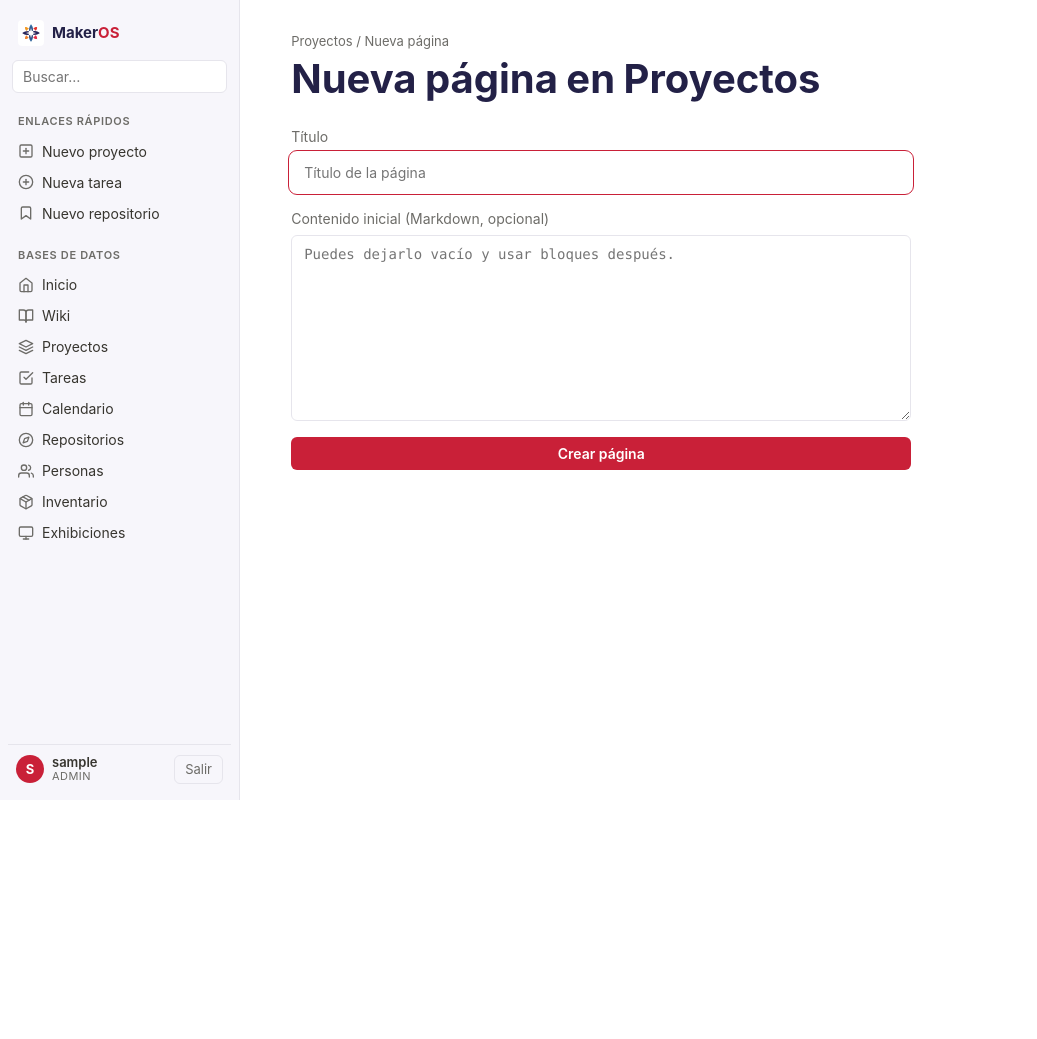
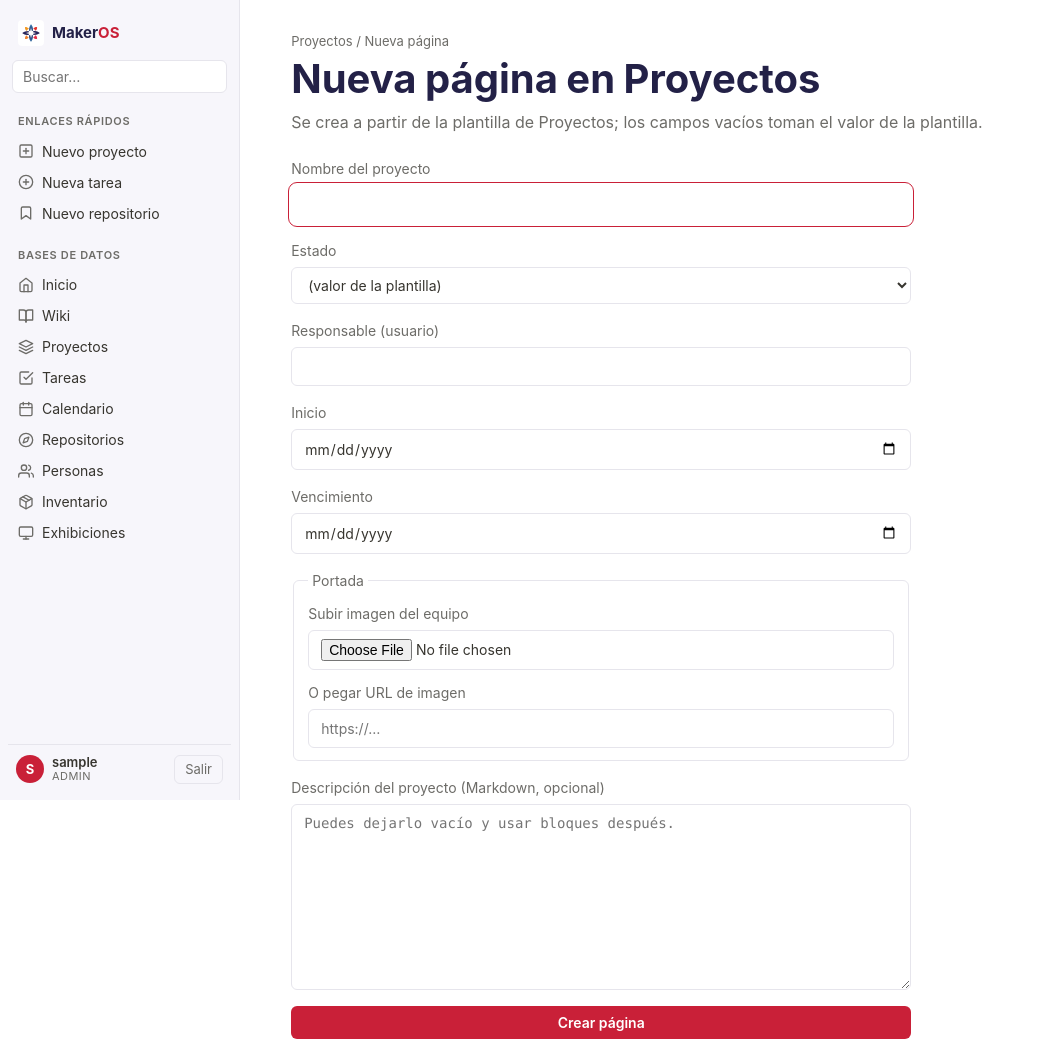
Before and after one commit to CentroCFJC/Maker_OS, a FastAPI app: page /projects/nuevo in a window 1280 px wide. Shown: the whole page, without its empty margins (0-1037 px from the left). Before the commit the page ends 800 px from the top, so only its background shows below. Run offline with FastAPI, Linux system fonts and the light colour scheme; the visitor is signed in with stand-in values (Sample User, id 1); data comes from the database, SQL or seed files in the repository; data that the repository does not hold is empty; parts of the project's set-up code (start-up, migrations or seed data) failed here and were passed over; some libraries are stand-ins or nearby versions.

Commit message:
Typed per-collection creation forms (projects, research, tasks, inventory, events, exhibits)

```diff
--- /dev/null
+++ b/makeros/web/forms.py
@@ -0,0 +1,137 @@
+"""Typed creation forms: per-collection fields for the /nuevo pages.
+
+Each collection gets the form fields that matter for tracking it; the
+creation template still seeds the page (empty fields keep the template
+value). Field kinds: text, textarea, date, datetime, select, url, banner.
+"""
+
+from __future__ import annotations
+
+from ..collections import PROJECT_STATUSES, TASK_STATUSES
+
+RESEARCH_TYPES = {
+    "repo": "Repo",
+    "paper": "Paper",
+    "article": "Artículo",
+    "video": "Video",
+    "tool": "Herramienta",
+}
+TASK_PRIORITIES = {"low": "Baja", "normal": "Normal", "high": "Alta", "urgent": "Urgente"}
+INVENTORY_TYPES = {
+    "impresora-3d": "Impresora 3D",
+    "laser": "Láser",
+    "herramienta": "Herramienta",
+    "equipo": "Equipo",
+    "consumible": "Consumible",
+}
+INVENTORY_CONDITIONS = {
+    "nuevo": "Nuevo",
+    "bueno": "Bueno",
+    "desgastado": "Desgastado",
+    "fuera-de-servicio": "Fuera de servicio",
+}
+DEVICE_STATUS = {"up": "Encendido", "down": "Apagado", "maintenance": "Mantenimiento"}
+
+DEFAULT_FIELDS = [
+    {"name": "title", "kind": "text", "label": "Título", "required": True},
+    {
+        "name": "body",
+        "kind": "textarea",
+        "label": "Contenido inicial (Markdown, opcional — se usa la plantilla si se omite)",
+    },
+]
+
+FORM_FIELDS: dict[str, list[dict]] = {
+    "projects": [
+        {"name": "title", "kind": "text", "label": "Nombre del proyecto", "required": True},
+        {"name": "status", "kind": "select", "label": "Estado", "options": PROJECT_STATUSES},
+        {"name": "lead", "kind": "text", "label": "Responsable (usuario)"},
+        {"name": "start", "kind": "date", "label": "Inicio"},
+        {"name": "due", "kind": "date", "label": "Vencimiento"},
+        {"name": "banner", "kind": "banner", "label": "Portada"},
+        {
+            "name": "body",
+            "kind": "textarea",
+            "label": "Descripción del proyecto (Markdown, opcional)",
+        },
+    ],
+    "research": [
+        {"name": "title", "kind": "text", "label": "Título del recurso", "required": True},
+        {"name": "type", "kind": "select", "label": "Tipo", "options": RESEARCH_TYPES},
+        {"name": "url", "kind": "url", "label": "URL"},
+        {"name": "project", "kind": "text", "label": "Proyecto relacionado (slug, opcional)"},
+        {
+            "name": "body",
+            "kind": "textarea",
+            "label": "Por qué importa / resumen (Markdown, opcional)",
+        },
+    ],
+    "tasks": [
+        {"name": "title", "kind": "text", "label": "Título de la tarea", "required": True},
+        {"name": "project", "kind": "text", "label": "Proyecto (slug, opcional)"},
+        {"name": "assignee", "kind": "text", "label": "Asignada a (usuario)"},
+        {"name": "due", "kind": "date", "label": "Vencimiento"},
+        {"name": "priority", "kind": "select", "label": "Prioridad", "options": TASK_PRIORITIES},
+        {"name": "status", "kind": "select", "label": "Estado", "options": TASK_STATUSES},
+        {
+            "name": "body",
+            "kind": "textarea",
+            "label": "Descripción: contexto, pasos, criterio de terminar (Markdown, opcional)",
+        },
+    ],
+    "calendario": [
+        {"name": "title", "kind": "text", "label": "Título del evento", "required": True},
+        {"name": "start", "kind": "datetime", "label": "Inicio"},
+        {"name": "end", "kind": "datetime", "label": "Fin"},
+        {"name": "location", "kind": "text", "label": "Lugar"},
+        {
+            "name": "body",
+            "kind": "textarea",
+            "label": "Agenda o notas (Markdown, opcional)",
+        },
+    ],
+    "inventory": [
+        {
+            "name": "title",
+            "kind": "text",
+            "label": "Nombre del equipo o artículo",
+            "required": True,
+        },
+        {"name": "type", "kind": "select", "label": "Tipo", "options": INVENTORY_TYPES},
+        {"name": "model", "kind": "text", "label": "Modelo"},
+        {"name": "serial", "kind": "text", "label": "Número de serie"},
+        {"name": "location", "kind": "text", "label": "Ubicación"},
+        {"name": "condition", "kind": "select", "label": "Estado", "options": INVENTORY_CONDITIONS},
+        {
+            "name": "body",
+            "kind": "textarea",
+            "label": "Notas de uso / consumibles (Markdown, opcional)",
+        },
+    ],
+    "people": [
+        {"name": "title", "kind": "text", "label": "Nombre visible", "required": True},
+        {"name": "username", "kind": "text", "label": "Usuario (username)"},
+        {
+            "name": "body",
+            "kind": "textarea",
+            "label": "Skills y equipos a cargo (Markdown, opcional)",
+        },
+    ],
+    "exhibits": [
+        {"name": "title", "kind": "text", "label": "Nombre del dispositivo", "required": True},
+        {"name": "ip", "kind": "text", "label": "Dirección IP"},
+        {"name": "ssh_user", "kind": "text", "label": "Usuario SSH"},
+        {"name": "location", "kind": "text", "label": "Ubicación (sala, rack…)"},
+        {"name": "responsible", "kind": "text", "label": "Responsable (usuario)"},
+        {
+            "name": "body",
+            "kind": "textarea",
+            "label": "Instrucciones de operación (Markdown, opcional)",
+        },
+    ],
+}
+
+
+def fields_for(collection: str) -> list[dict]:
+    """Form spec for a collection; wiki and unknown use the plain form."""
+    return FORM_FIELDS.get(collection, DEFAULT_FIELDS)
--- a/makeros/web/routes/collection_routes.py
+++ b/makeros/web/routes/collection_routes.py
@@ -35,6 +35,7 @@ from ..calendar import (
     parse_when,
 )
 from ..deps import ConnDep, UserDep, base_ctx, get_settings
+from ..forms import fields_for
 from ..icons import is_valid_icon
 from ..listing import collection_items, project_task_stats
 from ..render import render_markdown
@@ -296,6 +297,9 @@ async def new_page_form(collection: str, request: Request, conn: ConnDep, user:
         return RedirectResponse("/login", status_code=303)
     if user["role"] not in EDIT_ROLES:
         raise HTTPException(status_code=403)
+    # Day-click prefill for calendar events.
+    fecha = request.query_params.get("fecha", "")
+    defaults = {"start": f"{fecha}T09:00"} if fecha and collection == "calendario" else {}
     return templates.TemplateResponse(
         request,
         "page_new.html",
@@ -305,7 +309,8 @@ async def new_page_form(collection: str, request: Request, conn: ConnDep, user:
             user,
             collection_slug=collection,
             collection_label=info["label"],
-            fecha=request.query_params.get("fecha", ""),
+            form_fields=fields_for(collection),
+            defaults=defaults,
         ),
     )
 
@@ -316,18 +321,20 @@ async def create_page(
     request: Request,
     conn: ConnDep,
     user: UserDep,
-    title: str = Form(...),
-    body: str = Form(""),
-    start: str = Form(""),
-    end: str = Form(""),
-    location: str = Form(""),
 ):
+    """Create a page from the collection's typed form + seed template."""
     _collection_or_404(collection)
     settings = get_settings(request)
     if user is None:
         return RedirectResponse("/login", status_code=303)
     if user["role"] not in EDIT_ROLES:
         raise HTTPException(status_code=403)
+
+    form = await request.form()
+    title = str(form.get("title", "")).strip()
+    body = str(form.get("body", "")).strip()
+    if not title:
+        raise HTTPException(status_code=400, detail="El título es obligatorio")
 
     info = COLLECTIONS[collection]
     meta, seed_body = _template_seed(settings, info["template"])
@@ -338,19 +345,39 @@ async def create_page(
     if "title" not in meta and "name" not in meta:
         meta["title"] = title
 
-    # Calendar events carry scheduling fields; end defaults to start.
-    if collection == "calendario":
-        start_dt = parse_when(start)
-        if start.strip() and start_dt is None:
-            raise HTTPException(status_code=400, detail="Fecha de inicio inválida")
-        end_dt = parse_when(end) if end.strip() else start_dt
-        if end.strip() and end_dt is None:
-            raise HTTPException(status_code=400, detail="Fecha de fin inválida")
-        if start_dt is not None:
-            meta["start"] = fmt_when(start_dt)
-            meta["end"] = fmt_when(end_dt or start_dt)
-        if location.strip():
-            meta["location"] = location.strip()
+    # Typed fields per collection; empty values keep the template seed.
+    for field in fields_for(collection):
+        name, kind = field["name"], field["kind"]
+        if name in ("title", "body", "banner"):
+            continue
+        value = str(form.get(name, "")).strip()
+        if not value:
+            continue
+        if kind in ("date", "datetime"):
+            parsed = parse_when(value)
+            if parsed is None:
+                raise HTTPException(
+                    status_code=400, detail=f"Fecha inválida en «{field['label']}»"
+                )
+            meta[name] = fmt_when(parsed)
+        elif kind == "select":
+            if value not in field["options"]:
+                raise HTTPException(
+                    status_code=400, detail=f"Valor inválido en «{field['label']}»"
+                )
+            meta[name] = value
+        elif kind == "url":
+            if not value.startswith(("http://", "https://")):
+                raise HTTPException(
+                    status_code=400, detail=f"La URL de «{field['label']}» debe empezar por http(s)://"
+                )
+            meta[name] = value
+        else:
+            meta[name] = value
+
+    # Calendar events: an event without an explicit end lasts until its start.
+    if collection == "calendario" and meta.get("start") and not meta.get("end"):
+        meta["end"] = meta["start"]
 
     page_path = _slugify(title)
     if collection == "projects":
@@ -364,9 +391,34 @@ async def create_page(
         n += 1
         file, _doc_id = _resolve_page(settings, collection, candidate)
 
-    frontmatter.write(file, meta, body.strip() or seed_body)
+    # Optional banner straight from the creation form.
+    _apply_banner_form(form, settings, meta, page_path.rsplit("/", 1)[0])
+
+    frontmatter.write(file, meta, body or seed_body)
     index_file(conn, settings.content_dir, file)
     return RedirectResponse(f"/{collection}/{candidate}", status_code=303)
+
+
+def _apply_banner_form(form, settings, meta: dict, stem: str) -> None:
+    """Store an uploaded or remote banner from the creation form."""
+    upload = form.get("banner_file")
+    filename = getattr(upload, "filename", "") or ""
+    if filename:
+        ext = Path(filename).suffix.lower().lstrip(".")
+        if ext not in UPLOAD_EXTENSIONS:
+            raise HTTPException(status_code=400, detail="Formato de imagen no permitido")
+        data = upload.file.read()
+        if len(data) > MAX_BANNER_BYTES:
+            raise HTTPException(status_code=400, detail="La imagen supera 5 MB")
+        name = f"{_slugify(stem)}-{secrets.token_hex(4)}.{ext}"
+        (_uploads_dir(settings) / name).write_bytes(data)
+        meta["banner"] = f"/media/{name}"
+        return
+    url = str(form.get("banner_url", "")).strip()
+    if url:
+        if not url.startswith(("http://", "https://")):
+            raise HTTPException(status_code=400, detail="La URL debe empezar por http(s)://")
+        meta["banner"] = url
 
 
 def _load_for_edit(settings, collection: str, page_path: str) -> tuple[Path, dict, str]:
--- a/makeros/web/static/css/makeros.css
+++ b/makeros/web/static/css/makeros.css
@@ -732,3 +732,16 @@ mark { background: var(--accent-soft); color: var(--accent); border-radius: 3px;
   font-family: ui-monospace, "SF Mono", Menlo, Consolas, monospace;
   font-size: 14px; line-height: 1.5;
 }
+
+/* ---------- Typed creation forms ---------- */
+.new-page-form label { display: flex; flex-direction: column; gap: 6px; font-size: 14px; color: var(--muted); }
+.new-page-form select {
+  font: inherit; color: var(--text);
+  border: 1px solid var(--border); border-radius: var(--radius);
+  padding: 8px 12px; background: #ffffff;
+}
+.banner-create {
+  border: 1px solid var(--border); border-radius: var(--radius);
+  padding: 12px 14px; display: flex; flex-direction: column; gap: 12px;
+}
+.banner-create legend { font-size: 14px; color: var(--muted); padding: 0 4px; }
--- a/makeros/web/templates/page_new.html
+++ b/makeros/web/templates/page_new.html
@@ -2,31 +2,65 @@
 {% block title %}MakerOS — Nueva página en {{ collection_label }}{% endblock %}
 {% block content %}
 <header class="page-header">
-  <p class="breadcrumb"><a href="/{{ collection_slug }}">{{ collection_label }}</a> / Nueva página</p>
+  <p class="breadcrumb"><a href="/{{ collection_label }}">{{ collection_label }}</a> / Nueva página</p>
   <h1>Nueva página en {{ collection_label }}</h1>
+  <p class="page-subtitle">
+    Se crea a partir de la plantilla de {{ collection_label }}; los campos
+    vacíos toman el valor de la plantilla.
+  </p>
 </header>
 
-<form class="new-page-form" method="post" action="/{{ collection_slug }}/nuevo">
-  <label>Título
-    <input type="text" name="title" required autofocus placeholder="Título de la página">
+<form class="new-page-form" method="post" action="/{{ collection_slug }}/nuevo"
+      enctype="multipart/form-data">
+  {% for field in form_fields %}
+  {% if field["kind"] == "textarea" %}
+  <label>{{ field["label"] }}
+    <textarea name="{{ field["name"] }}" rows="8"
+              placeholder="Puedes dejarlo vacío y usar bloques después."></textarea>
   </label>
-  {% if collection_slug == "calendario" %}
-  <div class="form-row">
-    <label>Inicio
-      <input type="text" name="start" value="{{ fecha }}"
-             placeholder="AAAA-MM-DD o AAAA-MM-DD HH:MM">
+  {% elif field["kind"] == "select" %}
+  <label>{{ field["label"] }}
+    <select name="{{ field["name"] }}">
+      <option value="">(valor de la plantilla)</option>
+      {% for value, label in field["options"].items() %}
+      <option value="{{ value }}">{{ label }}</option>
+      {% endfor %}
+    </select>
+  </label>
+  {% elif field["kind"] == "date" %}
+  <label>{{ field["label"] }}
+    <input type="date" name="{{ field["name"] }}" value="{{ defaults.get(field["name"], "") }}">
+  </label>
+  {% elif field["kind"] == "datetime" %}
+  <label>{{ field["label"] }}
+    <input type="datetime-local" name="{{ field["name"] }}"
+           value="{{ defaults.get(field["name"], "") }}">
+  </label>
+  {% elif field["kind"] == "url" %}
+  <label>{{ field["label"] }}
+    <input type="url" name="{{ field["name"] }}" placeholder="https://…">
+  </label>
+  {% elif field["kind"] == "banner" %}
+  <fieldset class="banner-create">
+    <legend>{{ field["label"] }}</legend>
+    <label>Subir imagen del equipo
+      <input type="file" name="banner_file"
+             accept="image/png,image/jpeg,image/webp,image/gif">
     </label>
-    <label>Fin
-      <input type="text" name="end" placeholder="Igual que el inicio si se omite">
+    <label>O pegar URL de imagen
+      <input type="url" name="banner_url" placeholder="https://…">
     </label>
-    <label>Lugar
-      <input type="text" name="location" placeholder="Sala CAUCE, online…">
-    </label>
-  </div>
+  </fieldset>
+  {% else %}
+  <label>{{ field["label"] }}
+    <input type="text" name="{{ field["name"] }}"
+           {% if field.get("required") %}required{% endif %}
+           value="{{ defaults.get(field["name"], "") }}"
+           placeholder="{{ field.get("placeholder", "") }}"
+           {% if loop.first %}autofocus{% endif %}>
+  </label>
   {% endif %}
-  <label>Contenido inicial (Markdown, opcional)
-    <textarea name="body" rows="8" placeholder="Puedes dejarlo vacío y usar bloques después."></textarea>
-  </label>
+  {% endfor %}
   <button type="submit" class="btn-primary">Crear página</button>
 </form>
 {% endblock %}
```
Also changed, not shown: docs/SESSION-RESUME.md (+12 -1 lines), tests/test_web.py (+118 -1 lines).
